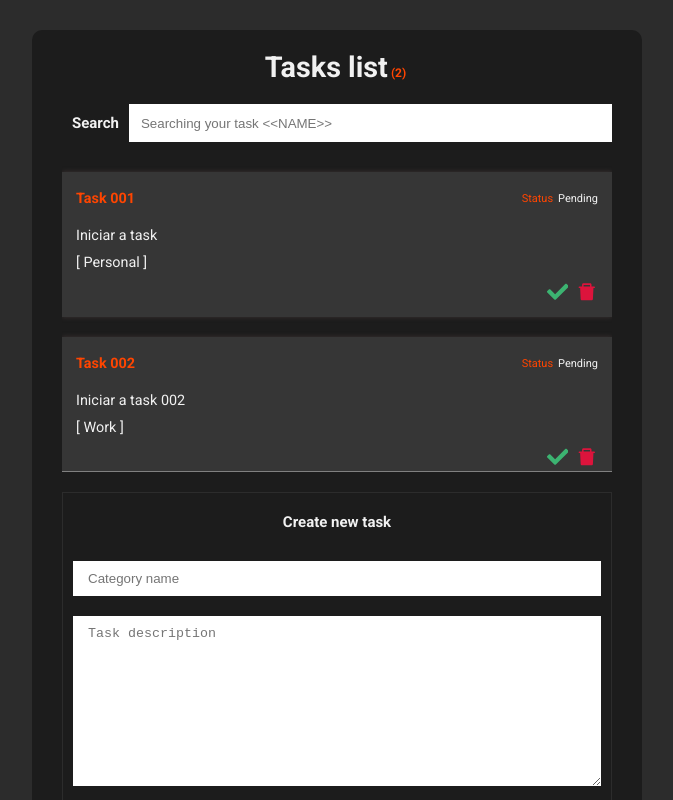
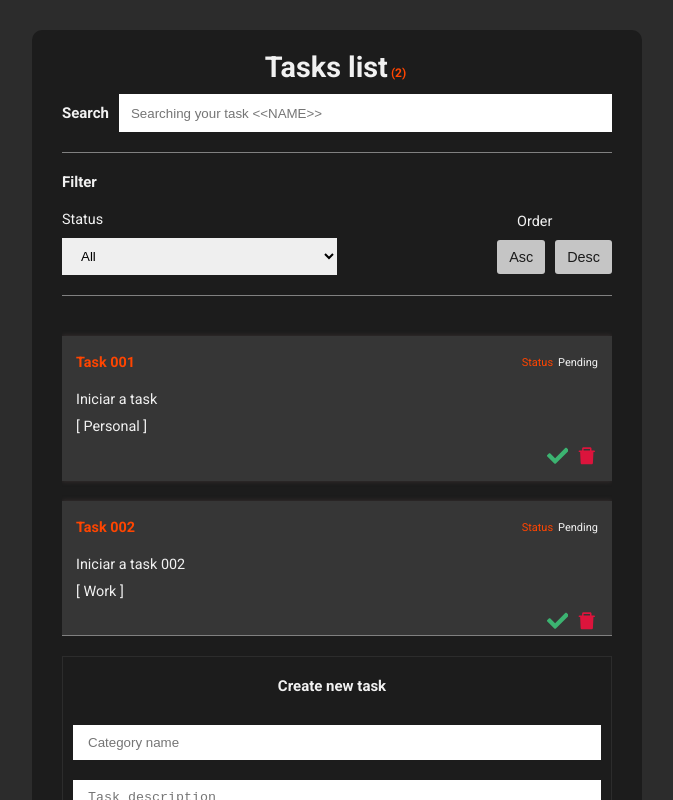
Before and after one commit to maxiamikel19/task-react-vite, a React (Vite) app: page / in a window 1280 px wide. Shown: the top 800 px of the page, without its empty margins (303-976 px from the left). Built offline with nearby package versions, Linux system fonts and the light colour scheme.

Commit message:
Impl Filtragem de Task e suas funcionalidades

```diff
--- a/src/App.css
+++ b/src/App.css
@@ -27,7 +27,8 @@ h1 {
 }
 
 h2 {
-  margin: 10px;
+  margin: 10px 0px;
+  margin-right: 10px;
   font-size: 15px;
 }
 
--- a/src/App.jsx
+++ b/src/App.jsx
@@ -3,6 +3,7 @@ import "./App.css";
 import Task from "./components/task/Task";
 import TaskForm from "./components/taskForm/TaskForm";
 import Search from "./components/search/Search";
+import Filter from "./components/filter/Filter";
 
 function App() {
   const [tasks, setTasks] = useState([
@@ -23,6 +24,8 @@ function App() {
   ]);
 
   const [search, setSearch] = useState("");
+  const [filter, setFilter] = useState("All");
+  const [sort, setSort] = useState("Asc");
   const addNewTask = (name, description, category) => {
     const newTask = [
       ...tasks,
@@ -57,11 +60,24 @@ function App() {
         Tasks list<span className="task-number">({tasks.length})</span>
       </h1>
       <Search search={search} setSearch={setSearch} />
+      <Filter filter={filter} setFilter={setFilter} setSort={setSort} />
       <div className="task-list">
         {tasks.length > 0 ? (
           tasks
             .filter((task) =>
+              filter === "All"
+                ? true
+                : filter === "Finish"
+                ? task.isCompleted
+                : !task.isCompleted
+            )
+            .filter((task) =>
               task.name.toLowerCase().includes(search.toLowerCase())
+            )
+            .sort((a, b) =>
+              sort === "Asc"
+                ? a.name.localeCompare(b.name)
+                : b.name.localeCompare(a.name)
             )
             .map((task) => (
               <Task
--- /dev/null
+++ b/src/components/filter/Filter.css
@@ -0,0 +1,52 @@
+.task-filter {
+  margin-bottom: 20px;
+  padding-bottom: 20px;
+  border-bottom: solid 1px #808080;
+}
+
+.filter-options {
+  display: flex;
+  align-items: center;
+  justify-content: space-between;
+}
+
+.order {
+  width: fit-content;
+  display: flex;
+  flex-direction: column;
+}
+
+.order p {
+  width: 50%;
+  margin-left: 160px;
+  padding-left: 20px;
+}
+.order-option {
+  display: flex;
+  align-items: center;
+  justify-content: right;
+  gap: 10px;
+}
+
+.order-option button {
+  padding: 7px 10px;
+  background: #f1f1f1;
+  color: #1c1c1c;
+  padding: 9px 12px;
+  font-size: 1em;
+  border: none;
+  border-radius: 3px;
+  cursor: pointer;
+  opacity: 0.8;
+  transition: 0.5s;
+}
+
+.task-filter div {
+  flex: 1 1 0;
+}
+
+.order-option button:hover {
+  opacity: 1;
+  background: #808080;
+  color: #f1f1f1;
+}
--- /dev/null
+++ b/src/components/filter/Filter.jsx
@@ -0,0 +1,33 @@
+import "./Filter.css";
+
+function Filter({ filter, setFilter, setSort }) {
+  return (
+    <div className="task-filter">
+      <h2>Filter</h2>
+      <div className="filter-options">
+        <div>
+          <p>Status</p>
+          <select
+            name="filter"
+            id="filter"
+            value={filter}
+            onChange={(e) => setFilter(e.target.value)}
+          >
+            <option value="All">All</option>
+            <option value="Finish">Finish</option>
+            <option value="Pending">Pending</option>
+          </select>
+        </div>
+        <div className="order">
+          <p>Order</p>
+          <div className="order-option">
+            <button onClick={() => setSort("Asc")}>Asc</button>
+            <button onClick={() => setSort("Desc")}>Desc</button>
+          </div>
+        </div>
+      </div>
+    </div>
+  );
+}
+
+export default Filter;
--- a/src/components/search/Search.css
+++ b/src/components/search/Search.css
@@ -1,7 +1,8 @@
 .search {
-  margin: 20x 0px;
-  border: none;
-  padding: 10px 0px;
+  margin-bottom: 20px;
+  padding-bottom: 20px;
+  border-bottom: solid 1px #808080;
+
   display: flex;
   justify-content: space-between;
 }
```
